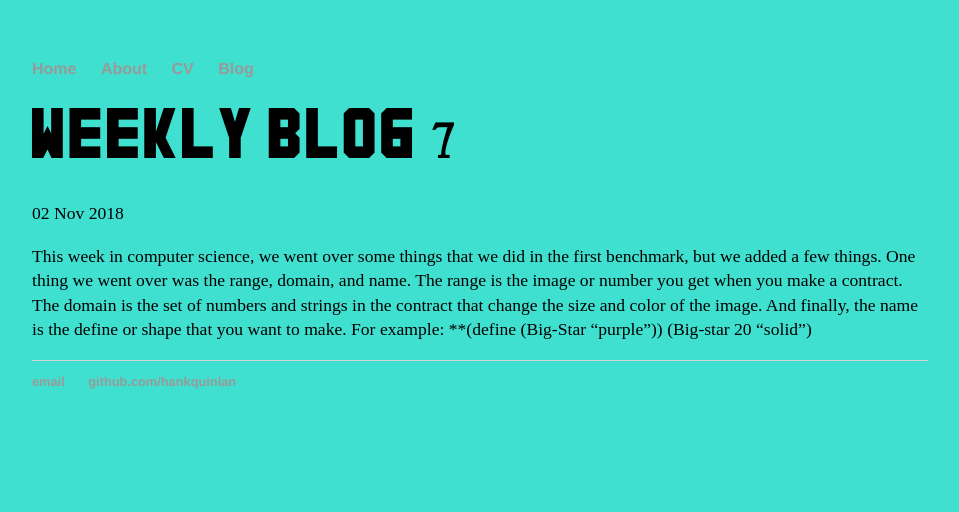
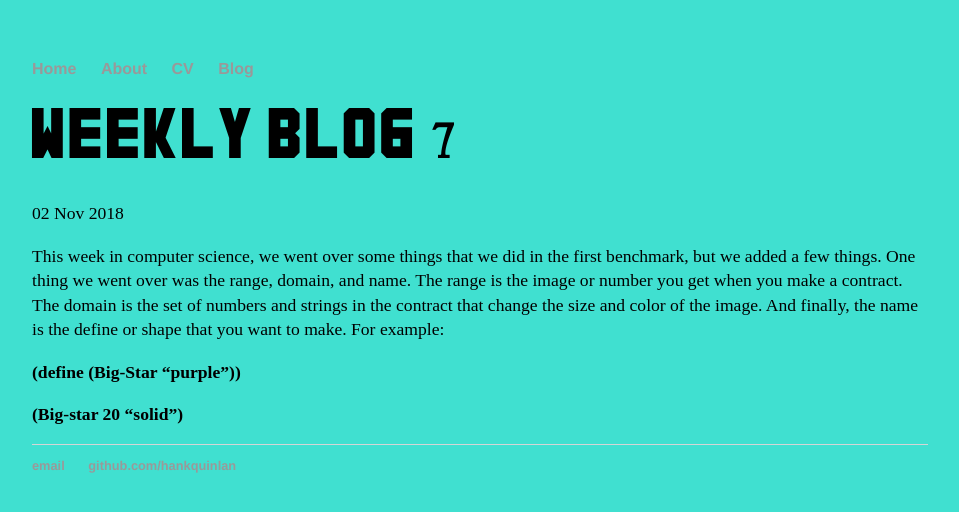
Before and after one commit to tylerm2204/tylerm2204.github.io, a Jekyll site: the page built from _posts/2018-11-2-weekly-reflection.md, in a window 1280 px wide. Shown: the top 512 px of the page, without its empty margins (160-1119 px from the left). Built offline with Jekyll 4.4.1, drawn with Linux system fonts in a browser that asks for light colours.

```diff
--- a/_posts/2018-11-2-weekly-reflection.md
+++ b/_posts/2018-11-2-weekly-reflection.md
@@ -5,5 +5,7 @@ date: 2018-11-02
 ---
 
 This week in computer science, we went over some things that we did in the first benchmark, but we added a few things. One thing we went over was the range, domain, and name. The range is the image or number you get when you make a contract. The domain is the set of numbers and strings in the contract that change the size and color of the image. And finally, the name is the define or shape that you want to make. For example:
-**(define (Big-Star "purple"))
-(Big-star 20 "solid")
+
+**(define (Big-Star "purple"))**
+
+**(Big-star 20 "solid")**
```
